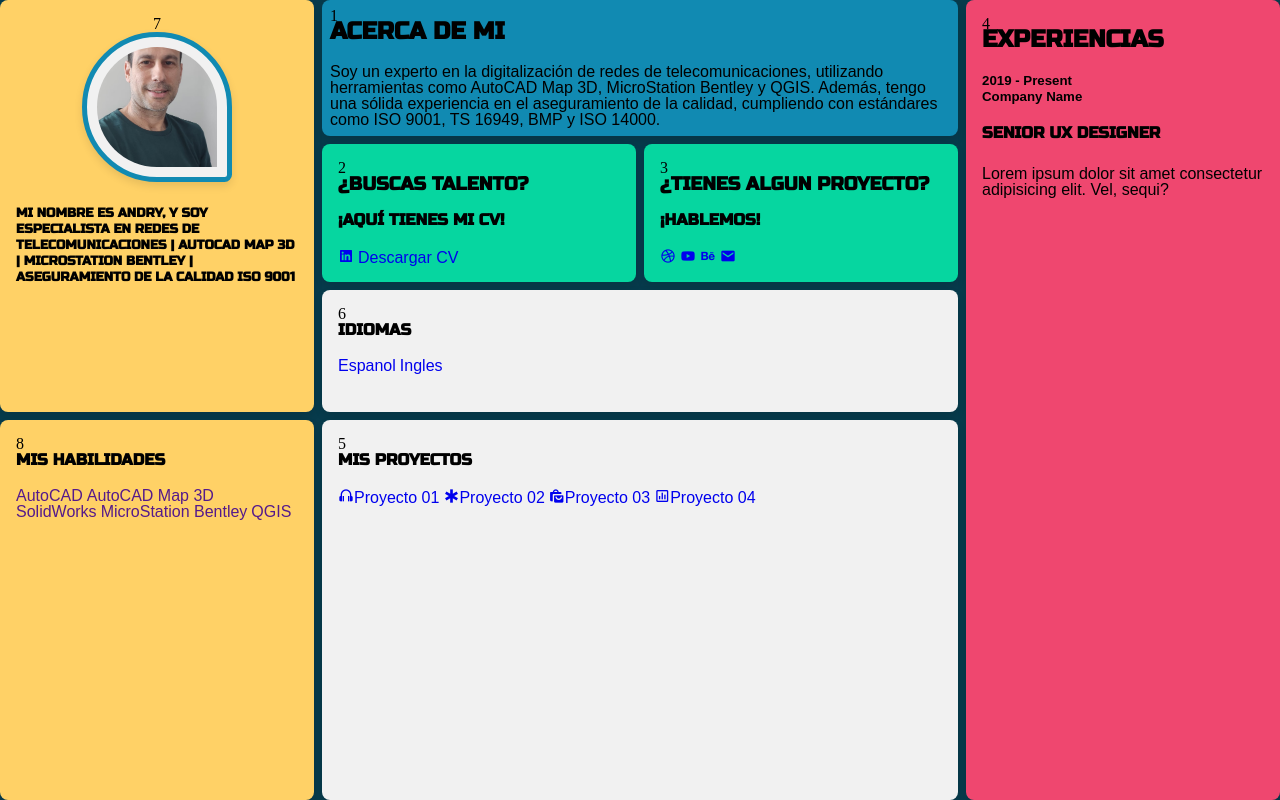
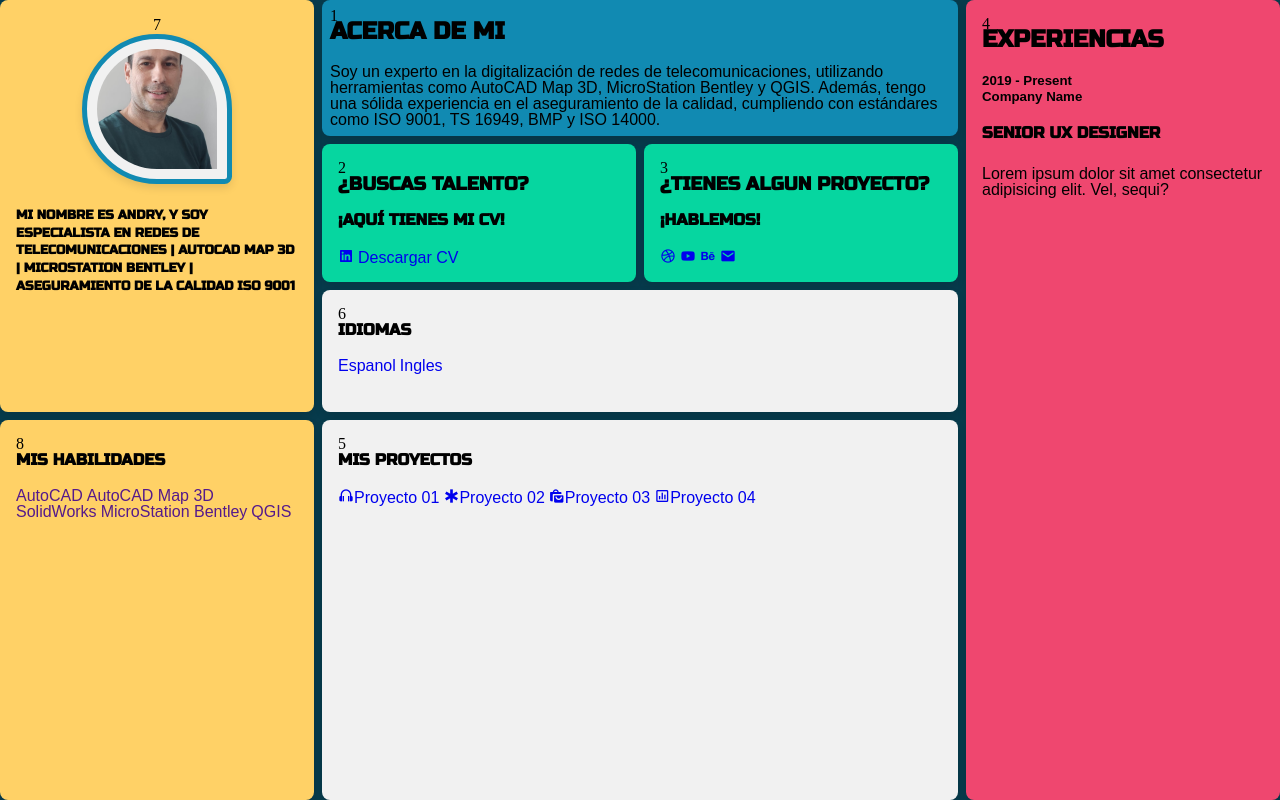
Before and after one commit to arperezinf/arperezinf.github.io, a plain HTML site: page index.html in a window 1280 px wide. Drawn offline with nearby package versions, Linux system fonts and the light colour scheme.

Commit message:
update css

```diff
--- a/assets/css/styles.css
+++ b/assets/css/styles.css
@@ -65,7 +65,7 @@ body {
     grid-row: 1 / span 3;
     background-color: var(--yellow);
     font-size: clamp(16px, 1vw, 36px);
-    line-height: 1em;
+    line-height: 1.1em;
     padding: 1em;
     text-align: center;
 }
```
